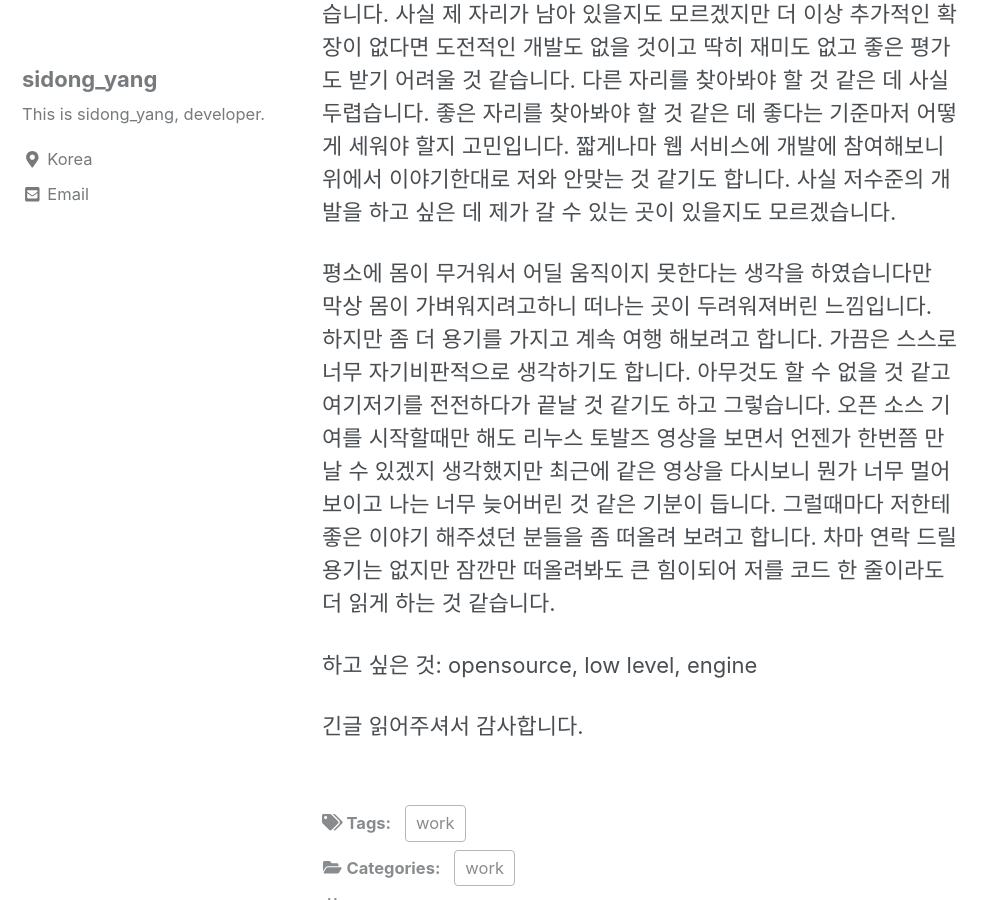
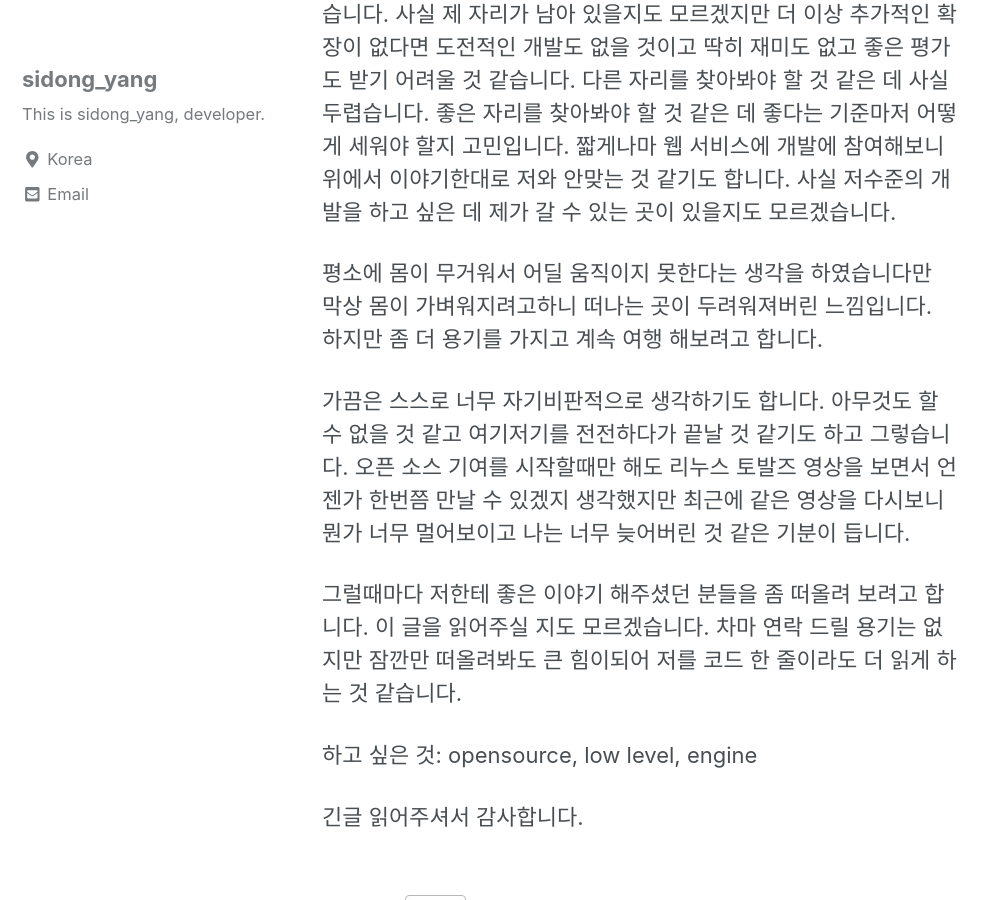
Before and after one commit to realwakka/realwakka.github.io, a Jekyll site: the page built from _posts/2023-05-18-나의-개발-여행.md, in a window 1280 px wide and 900 px high, scrolled down 4743 px. Shown: the whole window, without its empty margins (0-997 px from the left). Built offline with Jekyll 4.4.1, drawn with Linux system fonts in a browser that asks for light colours; cached includes are drawn as plain includes; nearby versions of some CDN libraries.

Commit message:
Update 2023-05-18-나의-개발-여행.md

```diff
--- a/_posts/2023-05-18-나의-개발-여행.md
+++ b/_posts/2023-05-18-나의-개발-여행.md
@@ -55,8 +55,10 @@ tags:
  다른 자리를 찾아봐야 할 것 같은 데 사실 두렵습니다. 좋은 자리를 찾아봐야 할 것 같은 데 좋다는 기준마저 어떻게 세워야 할지 고민입니다. 짧게나마 웹 서비스에 개발에 참여해보니 위에서 이야기한대로 저와 안맞는 것 같기도 합니다. 사실 저수준의 개발을 하고 싶은 데 제가 갈 수 있는 곳이 있을지도 모르겠습니다.
 
  평소에 몸이 무거워서 어딜 움직이지 못한다는 생각을 하였습니다만 막상 몸이 가벼워지려고하니 떠나는 곳이 두려워져버린 느낌입니다. 하지만 좀 더 용기를 가지고 계속 여행 해보려고 합니다.
+
  가끔은 스스로 너무 자기비판적으로 생각하기도 합니다. 아무것도 할 수 없을 것 같고 여기저기를 전전하다가 끝날 것 같기도 하고 그렇습니다. 오픈 소스 기여를 시작할때만 해도 리누스 토발즈 영상을 보면서 언젠가 한번쯤 만날 수 있겠지 생각했지만 최근에 같은 영상을 다시보니 뭔가 너무 멀어보이고 나는 너무 늦어버린 것 같은 기분이 듭니다.
- 그럴때마다 저한테 좋은 이야기 해주셨던 분들을 좀 떠올려 보려고 합니다. 차마 연락 드릴 용기는 없지만 잠깐만 떠올려봐도 큰 힘이되어 저를 코드 한 줄이라도 더 읽게 하는 것 같습니다.
+
+ 그럴때마다 저한테 좋은 이야기 해주셨던 분들을 좀 떠올려 보려고 합니다. 이 글을 읽어주실 지도 모르겠습니다. 차마 연락 드릴 용기는 없지만 잠깐만 떠올려봐도 큰 힘이되어 저를 코드 한 줄이라도 더 읽게 하는 것 같습니다.
 
 하고 싶은 것: opensource, low level, engine
 
```
